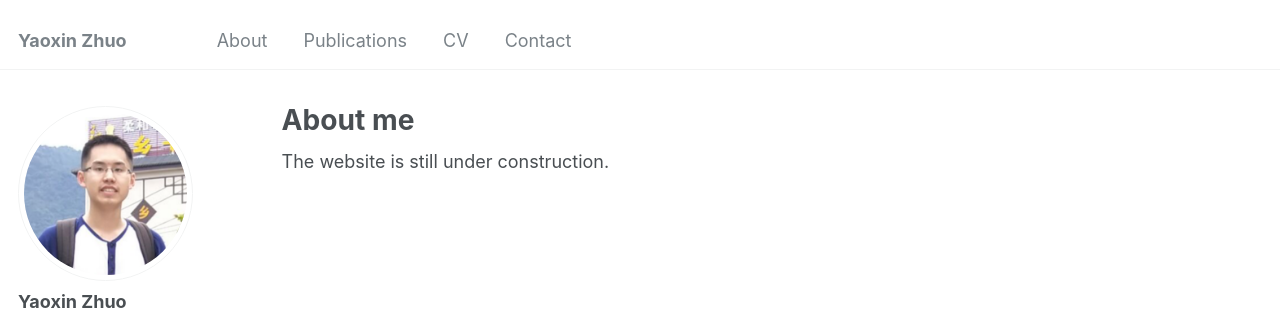
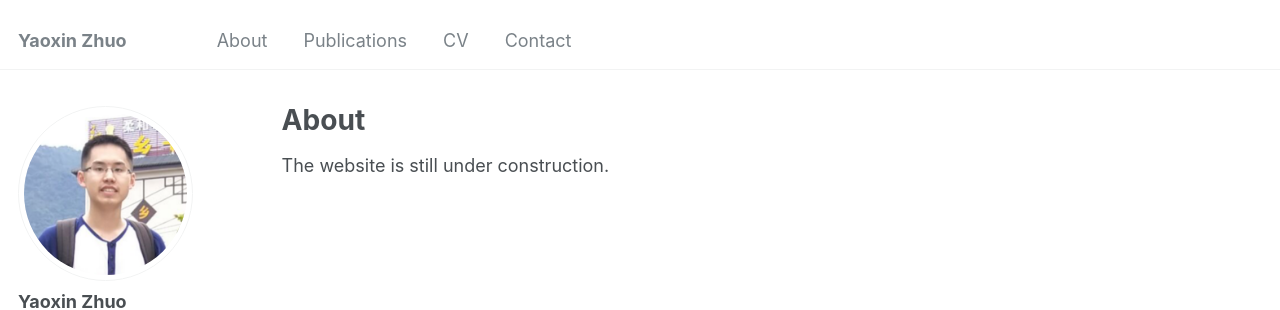
Before and after one commit to yaoxinzhuo/yaoxinzhuo.github.io, a Jekyll site: the page built from _pages/about.md, in a window 1280 px wide. Shown: the top 310 px of the page. Built offline with Jekyll 4.4.1, drawn with Linux system fonts in a browser that asks for light colours; some web fonts are replaced.

```diff
--- a/_pages/about.md
+++ b/_pages/about.md
@@ -1,9 +1,7 @@
 ---
+layout: archive
 permalink: /about/
-title: "About me"
+title: "About"
 author_profile: true
-redirect_from:
-  - /about/
-  - /about.html
 ---
 The website is still under construction.
```
